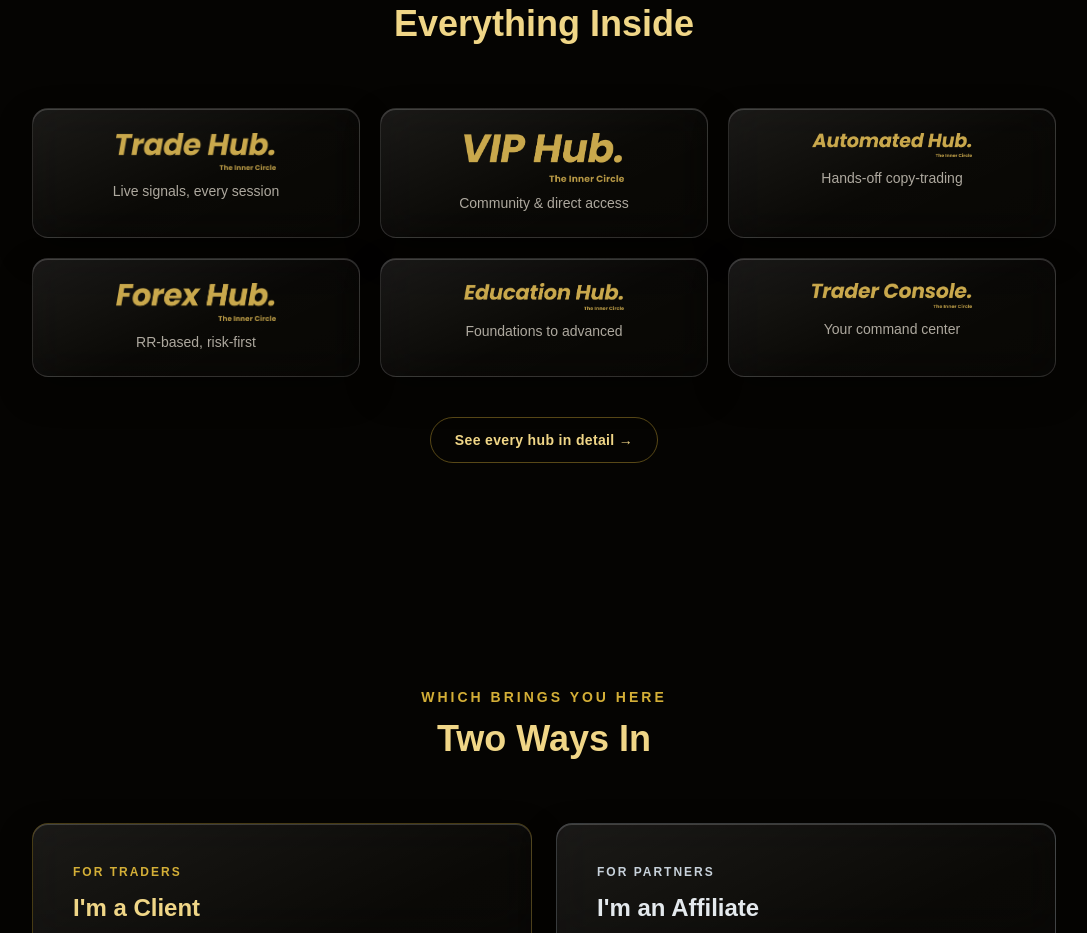
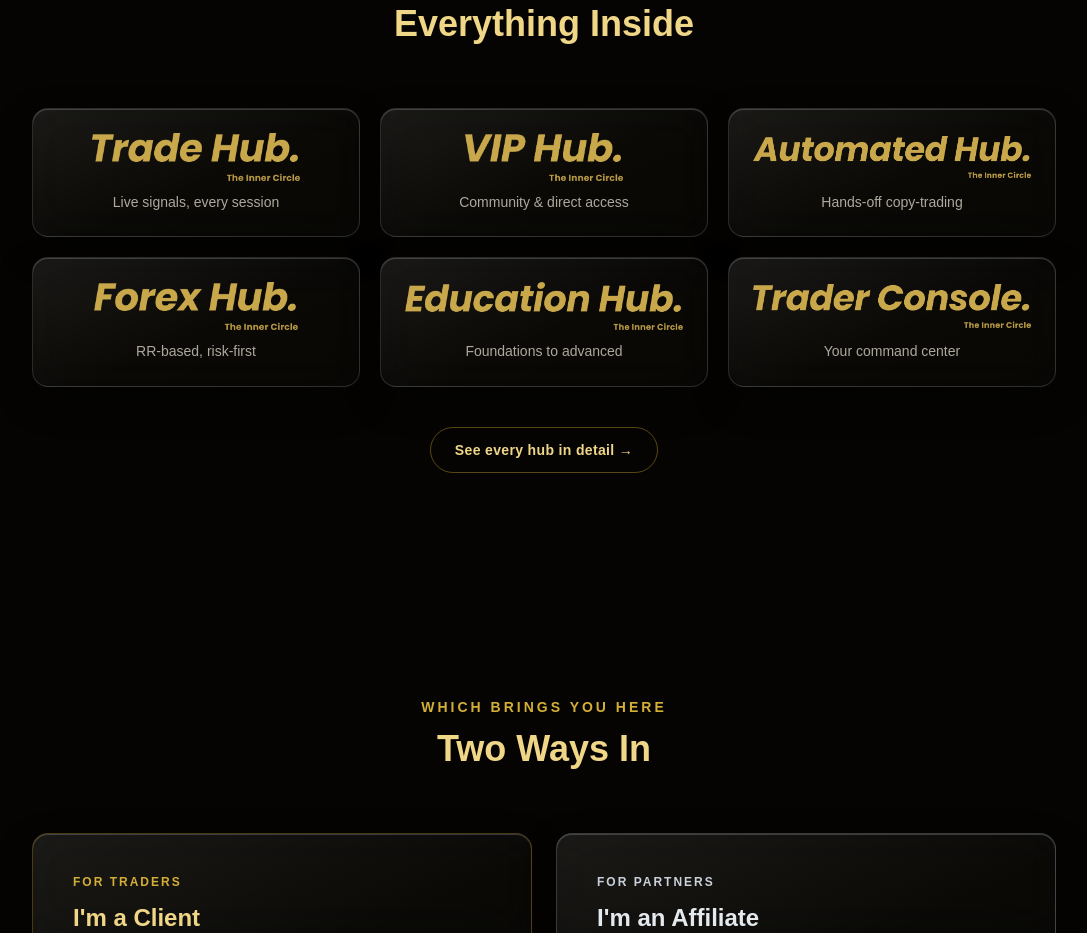
Before and after one commit to cjp-rgb/inner-circle-website, a Next.js app: page / in a window 1280 px wide. Shown: the part 4140-5073 px from the top of the page, without its empty margins (96-1183 px from the left). Built offline with nearby package versions, Linux system fonts and the light colour scheme; a web font is replaced by a local one.

Commit message:
Fix hub logo size inconsistency with fixed-box object-contain sizing

```diff
--- a/src/components/HubGrid.tsx
+++ b/src/components/HubGrid.tsx
@@ -34,11 +34,13 @@ export default function HubGrid() {
                 boxShadow: "0 14px 34px rgba(0,0,0,0.35), inset 0 1px 0 rgba(255,255,255,0.18)",
               }}
             >
-              <img
-                src={hub.logo}
-                alt=""
-                className="w-full max-w-[100px] md:max-w-[160px] h-auto mb-2 md:mb-3"
-              />
+              <div className="w-full h-8 md:h-12 flex items-center justify-center mb-2 md:mb-3">
+                <img
+                  src={hub.logo}
+                  alt=""
+                  className="w-full h-full object-contain"
+                />
+              </div>
               <p className="text-[9px] md:text-sm text-foreground/70 leading-snug">
                 {hub.tag}
               </p>
```
